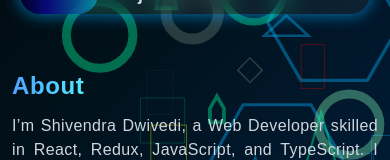
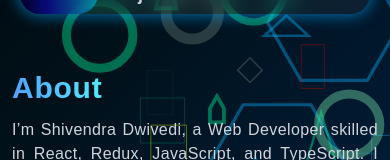
Before and after one commit to ShivWK/portfolio, a React (Vite) app: page / in a window 390 px wide. Shown: the part 490-650 px from the top of the page. Built offline with nearby package versions, Linux system fonts and the light colour scheme.

Commit message:
style About section

```diff
--- a/src/components/homepage/About.jsx
+++ b/src/components/homepage/About.jsx
@@ -1,8 +1,8 @@
 import { CircleUser } from "lucide-react";
 
 const About = () => {
-    return <section id="about" className="">
-        <h2 className="text-2xl lg:text-4xl w-fit font-semibold font-heading tracking-wide text-transparent bg-clip-text bg-gradient-to-r from-blue-400 to-cyan-300">About</h2>
+    return <section id="about" className="scroll-mt-30 scroll-smooth">
+        <h2 className="text-3xl lg:text-4xl w-fit font-semibold font-heading tracking-wide text-transparent bg-clip-text bg-gradient-to-r from-blue-400 to-cyan-300">About</h2>
 
         <p className="text-justify my-4 lg:my-3 lg:text-lg tracking-wider font-medium font-content hidden lg:block">
             I’m Shivendra Dwivedi, a passionate Web Developer skilled in building modern, fast, and user-focused applications.
```
